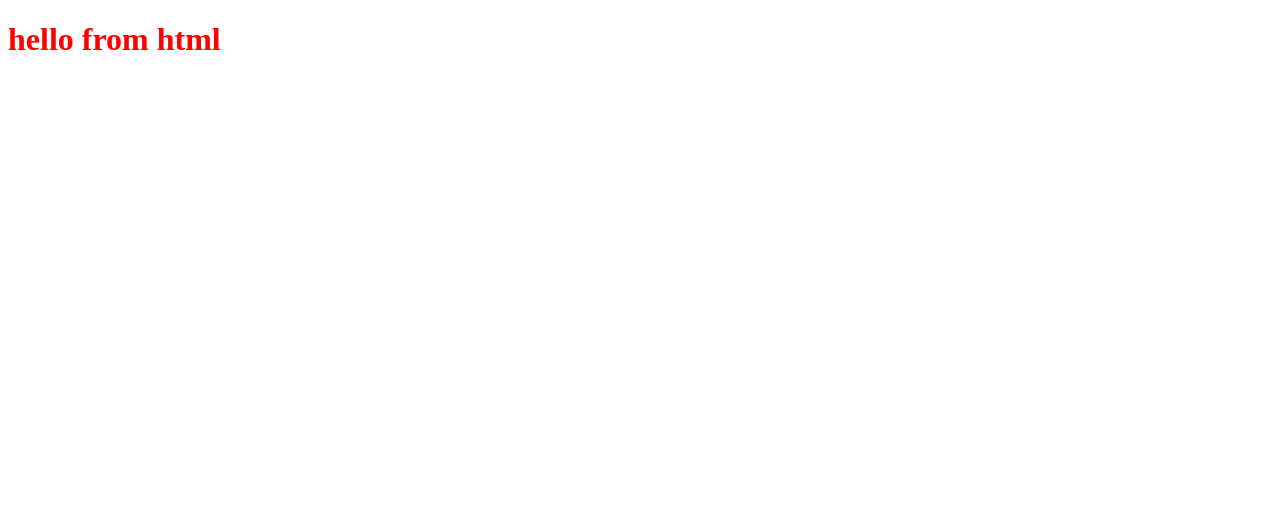
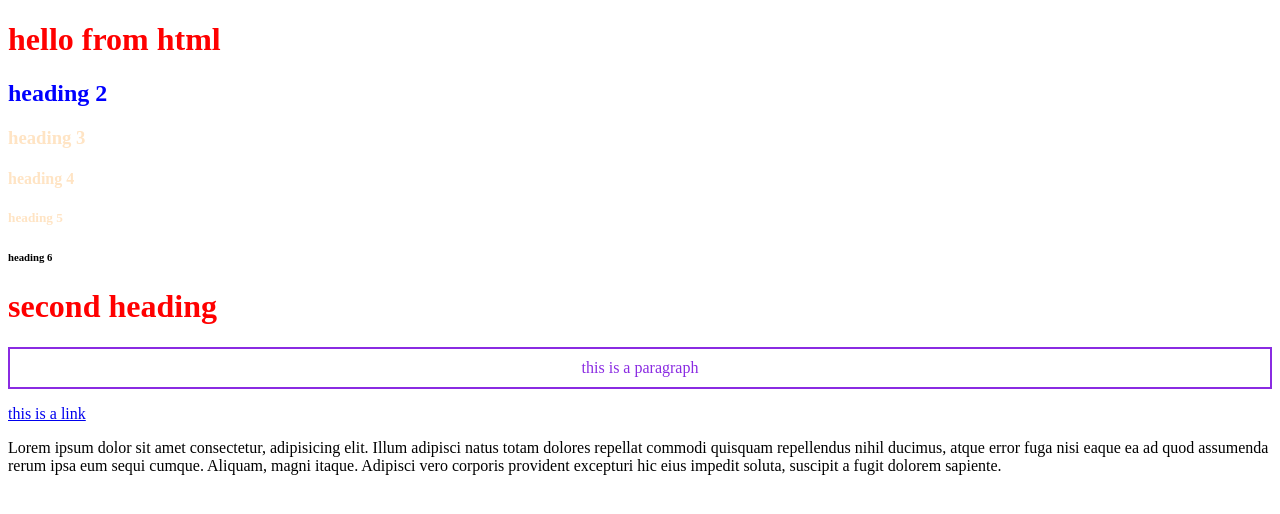
Before and after one commit to rushikagolla-alt/autosuggestt, a website: page frontend/index.html in a window 1280 px wide. Drawn offline with Linux system fonts and the light colour scheme.

Commit message:
paragraph headingtags

```diff
--- a/frontend/css/index.css
+++ b/frontend/css/index.css
@@ -2,3 +2,16 @@ h1 {
      color:red;
 
 }
+#heading-2 {
+     color:blue;
+}
+.heading{
+     color:bisque;
+}
+.para{
+     border:2px;
+     color:blueviolet;
+     border-style: solid;
+     padding: 10px;
+     text-align: center;
+}
--- a/frontend/index.html
+++ b/frontend/index.html
@@ -8,6 +8,15 @@
 </head>
 <body>
    <h1>hello from html</h1>
+   <h2 id="heading-2">heading 2</h2>
+   <h3 class="heading">heading 3</h3>
+   <h4 class="heading">heading 4</h4>
+   <h5 class="heading">heading 5</h5>
+   <h6>heading 6</h6>
+   <h1>second heading </h1>
+   <p class="para">this is a paragraph</p>
+   <a href="https://fmhy.net/other/backups"> this is a link</a>
+   <p>Lorem ipsum dolor sit amet consectetur, adipisicing elit. Illum adipisci natus totam dolores repellat commodi quisquam repellendus nihil ducimus, atque error fuga nisi eaque ea ad quod assumenda rerum ipsa eum sequi cumque. Aliquam, magni itaque. Adipisci vero corporis provident excepturi hic eius impedit soluta, suscipit a fugit dolorem sapiente.</p>
    <script src="js/index.js"></script>
 </body>
 </html>
```
